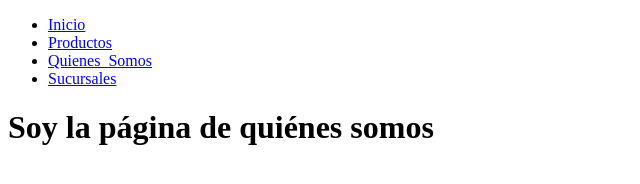
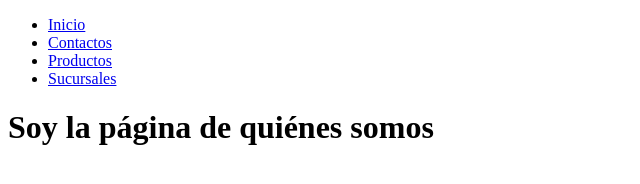
Before and after one commit to angelessegovia7/Programacion_BA, a plain HTML site: page pages/quienes somos.html in a window 1280 px wide. Shown: the full height of the page, 0-640 px from the left. Drawn offline with Linux system fonts and the light colour scheme.

Commit message:
cuarto cambio

```diff
--- a/pages/quienes somos.html
+++ b/pages/quienes somos.html
@@ -11,8 +11,8 @@
         <nav>
             <ul>
                 <li> <a href="../index.html">Inicio</a></li>
+                <li> <a href="./pages/contactos.html">Contactos</a></li>
                 <li> <a href="./pages/productos.html">Productos</a></li>
-                <li> <a href="./pages/quienes somos.html">Quienes_Somos</a></li>
                 <li> <a href="./pages/sucursales.html">Sucursales</a></li>
             </ul>
         </nav>
```
Also changed, not shown: pages/sucursales.html (+1 -1 lines).
